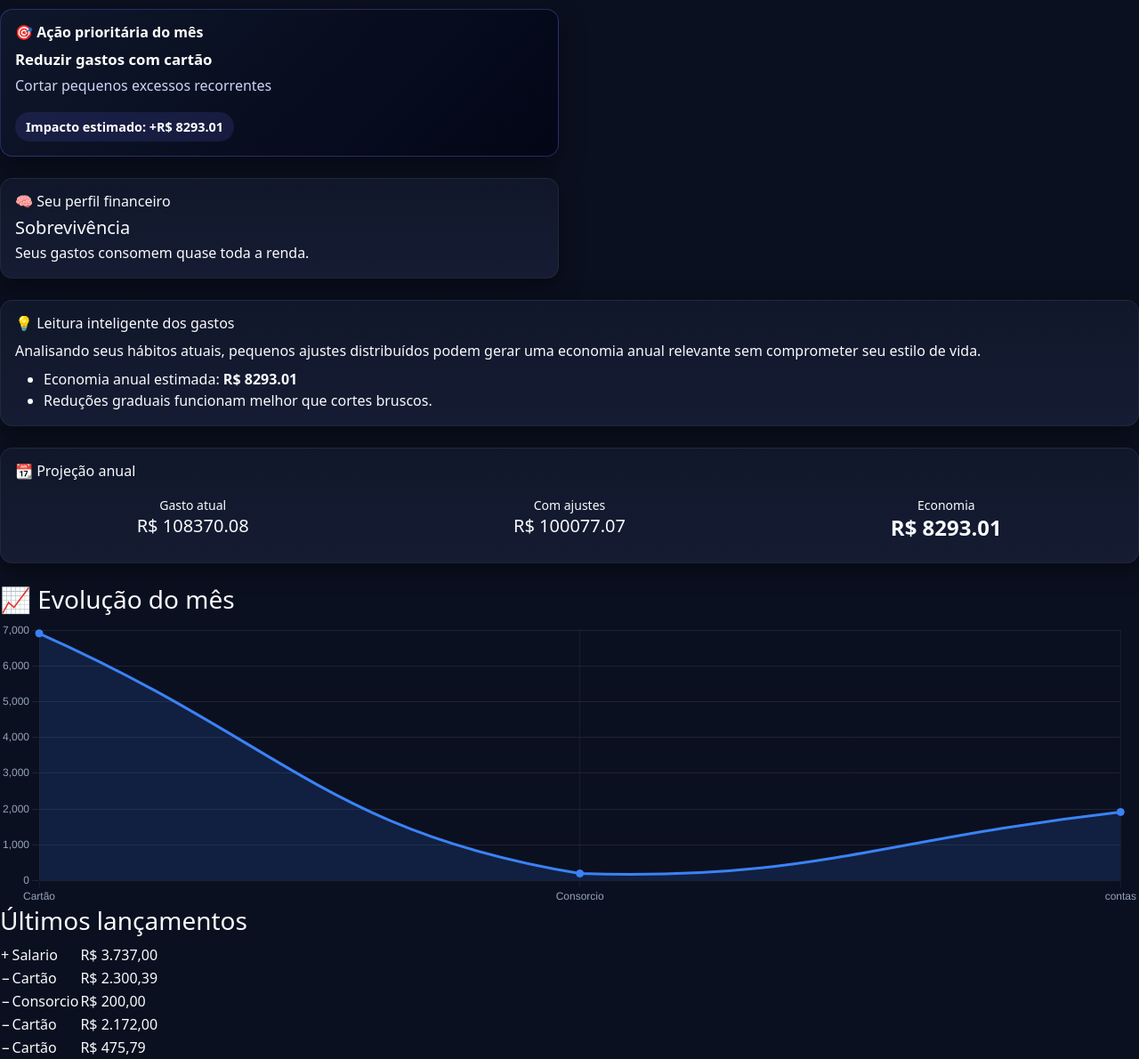
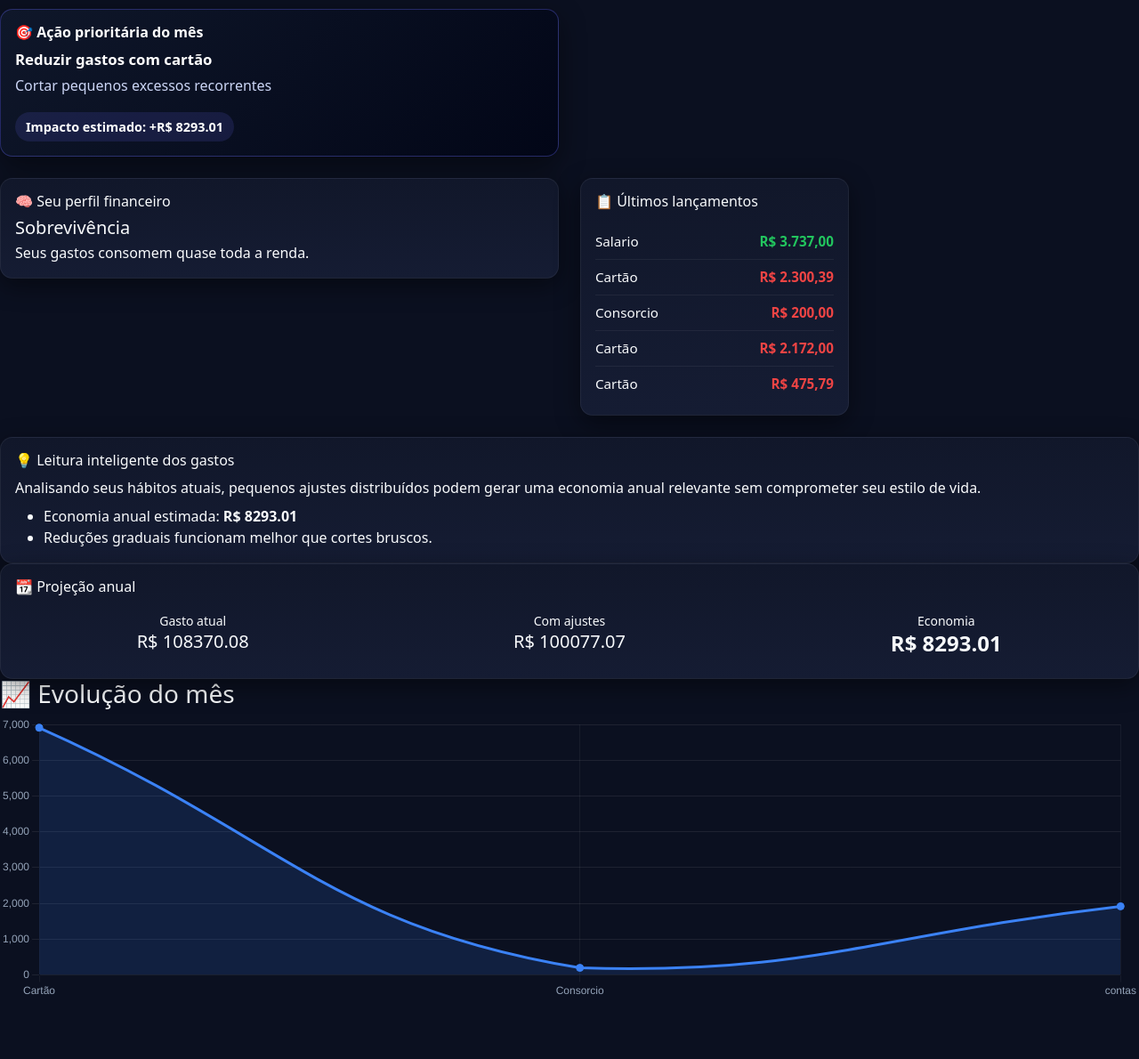
Before and after one commit to matheuspires1310-del/controle-financeiro, a Django app: page / in a window 1280 px wide. Shown: the part 598-1788 px from the top of the page at 89% size. After the commit the page ends 1716 px from the top, so only its background shows below. Run offline with Django 5.2, Linux system fonts and the light colour scheme; a user stored in the database is signed in; data comes from the database, SQL or seed files in the repository.

Commit message:
ajustado com o gpt

```diff
--- a/core/static/core/css/dashboard.css
+++ b/core/static/core/css/dashboard.css
@@ -454,3 +454,43 @@
 .insight-card.highlight .text-muted {
   color: #cbd5f5 !important;
 }
+
+/* =========================
+   ÚLTIMOS LANÇAMENTOS (CARD)
+========================= */
+
+.ultimos-list {
+  list-style: none;
+  padding: 0;
+  margin: 0;
+}
+
+.ultimos-list li {
+  display: flex;
+  justify-content: space-between;
+  align-items: center;
+  padding: 8px 0;
+  font-size: .95rem;
+  border-bottom: 1px solid rgba(255,255,255,.06);
+}
+
+.ultimos-list li:last-child {
+  border-bottom: none;
+}
+
+.ultimos-list li span {
+  color: #e5e7eb;
+}
+
+.ultimos-list li strong {
+  font-weight: 600;
+}
+
+/* cores */
+.ultimos-list li.in strong {
+  color: #22c55e;
+}
+
+.ultimos-list li.out strong {
+  color: #ef4444;
+}
--- a/core/templates/dashboard.html
+++ b/core/templates/dashboard.html
@@ -93,6 +93,26 @@
   </div>
   {% endif %}
 
+  <!-- ÚLTIMOS LANÇAMENTOS -->
+  <div class="col-md-3">
+    <div class="card insight-card soft">
+      <div class="card-body">
+        <h6 class="mb-3">📋 Últimos lançamentos</h6>
+
+        <ul class="ultimos-list">
+          {% for l in lancamentos|slice:":5" %}
+          <li class="{% if l.tipo == 'E' %}in{% else %}out{% endif %}">
+            <span>{{ l.categoria.nome }}</span>
+            <strong>{{ l.valor|moeda_br }}</strong>
+          </li>
+          {% endfor %}
+        </ul>
+      </div>
+    </div>
+  </div>
+
+</div>
+
   <!-- LEITURA INTELIGENTE -->
   {% if impacto_anual %}
   <div class="col-12">
@@ -165,44 +185,6 @@
   </section>
   {% endif %}
 
-  <!-- =====================
-       ÚLTIMOS LANÇAMENTOS
-  ====================== -->
-  <section class="dashboard-list">
-    <header>
-      <h3>Últimos lançamentos</h3>
-    </header>
-
-    <table class="lancamentos-table">
-      <tbody>
-        {% for l in lancamentos|slice:":5" %}
-        <tr>
-          <td class="tipo">
-            {% if l.tipo == "E" %}
-              <span class="tag entrada">+</span>
-            {% else %}
-              <span class="tag saida">−</span>
-            {% endif %}
-          </td>
-          <td class="categoria">
-            {{ l.categoria.nome }}
-          </td>
-          <td class="valor">
-            {{ l.valor|moeda_br }}
-          </td>
-        </tr>
-        {% empty %}
-        <tr>
-          <td colspan="3" class="empty">
-            Nenhum lançamento ainda
-          </td>
-        </tr>
-        {% endfor %}
-      </tbody>
-    </table>
-  </section>
-
-</div>
 
 {% if tem_grafico %}
 <script>
```
